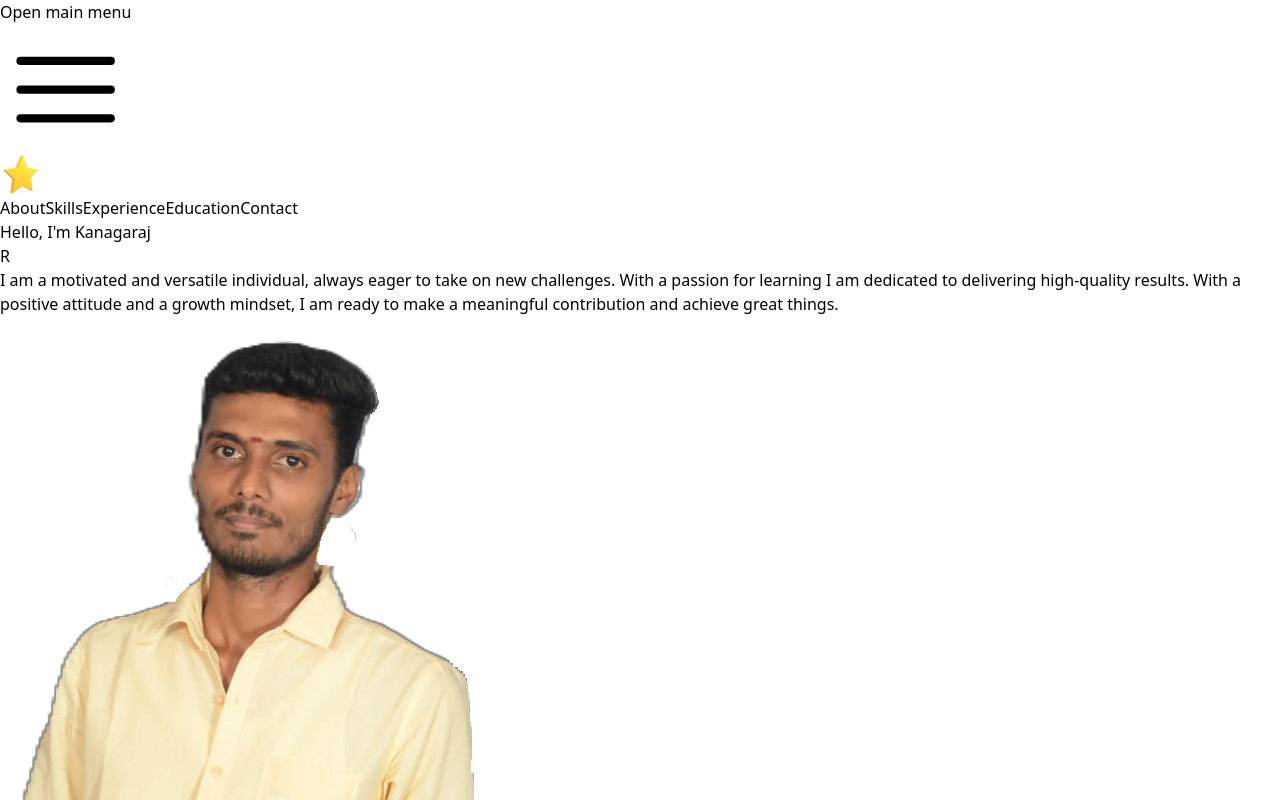
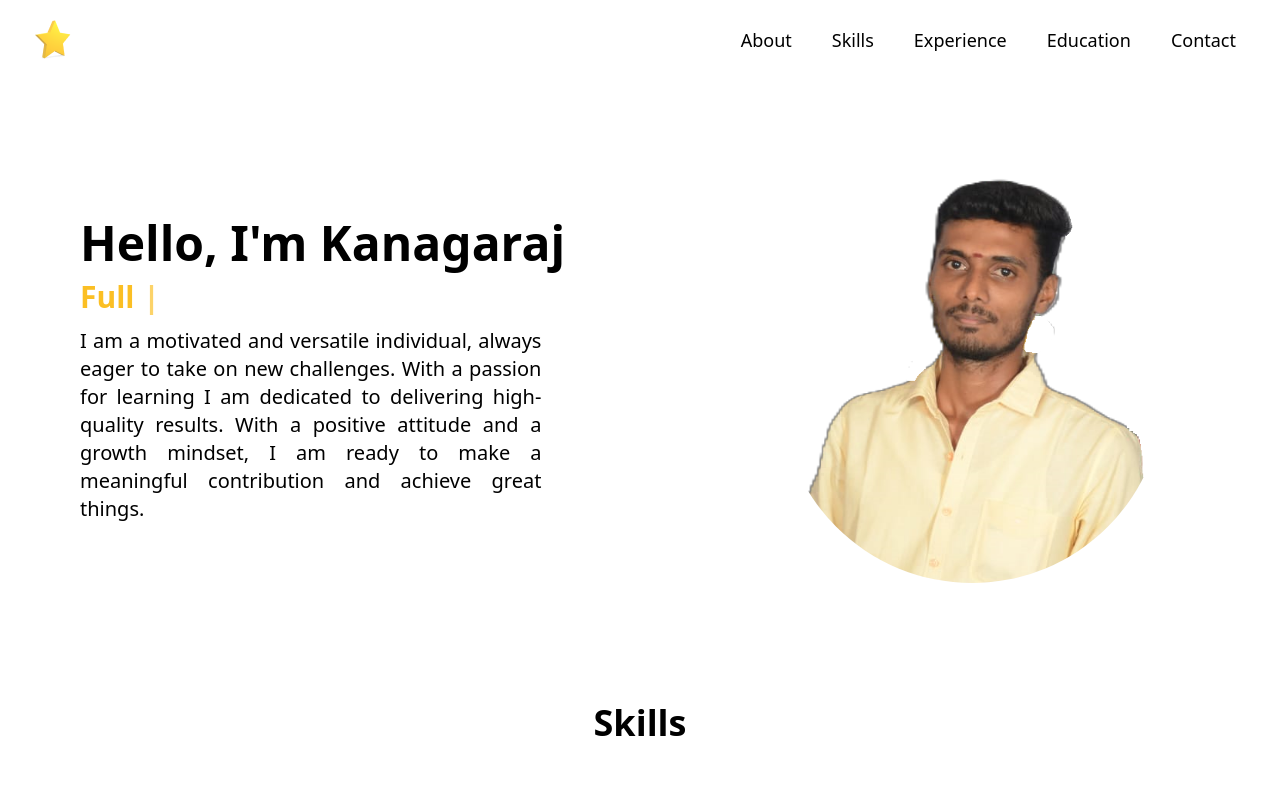
Before and after one commit to KanagarajKj/kanagaraj-portfolio-react, a React (Create React App) app: page / in a window 1280 px wide. Shown: the top 800 px of the page. Built offline with nearby package versions, Linux system fonts and the light colour scheme.

Commit message:
Tailwind Config Updated

```diff
--- a/tailwind.config.js
+++ b/tailwind.config.js
@@ -1,94 +1,10 @@
-const defaultTheme = require('tailwindcss/defaultTheme');
+// tailwind.config.js
 module.exports = {
-  content: ['./src/Components/**/*.{js,ts,jsx,tsx}'],
-  theme: {
-    fontFamily: {
-      sans: ['"Proxima Nova"', ...defaultTheme.fontFamily.sans],
-    },
-    screens: {
-      xss: '375px', // min-width
-      xs: '350px', // min-width
-      '2md': '768px',
-      ...defaultTheme.screens,
-    },
-    extend: {
-      screens: { '3xl': '1540px' },
-      colors: {
-        'primary-blue': '#6478d3',
-        'primary-gray': '#F7F8F9',
-        'dark-blue': '#0C1E6F',
-        'dark-gray': '#B5BABB',
-        'light-gray': '#E8E9EA',
-        'xs-light-gray': '#f8f9fa',
-        't-black': '#191B23',
-        't-black-2': '#0F151D',
-        't-black-3': '#2D3233',
-        't-black-4': '#22242A',
-        'card-black': '#242A39',
-        'p-green': '#51DC8E',
-        'light-gray-100': '#8C9192',
-        'light-gray-200': '#8D92A3',
-        'light-gray-300': '#F1F3F8',
-        'light-gray-400': '#676C6D',
-        'light-gray-500': '#8D9192',
-        'light-gray-250': '#D9D9D9',
-        'light-gray-100-1': '#F7F8FA',
-        'orange': '#F7B579',
-        'orange-800': '#D38640',
-        'light-blue-200': '#CDCDD7',
-        'light-blue-300': '#55595A',
-        'light-red': '#EF4B5F',
-        'load-green': '#51DC8E',
-        'violet-18': '#6478D318',
-        'white-08': '#ffffff14',
-        'violet-02': '#6979CD',
-        cream: '#F3EBE9',
-        brown: '#8E7766',
-        'blue-01': '#3960D9',
-        'blue-02': '#007AFF',
-      },
-      // fontSize: {
-      //   xxxs: '10px',
-      //   xxs: '11px',
-      //   'xs.5': '0.813rem',
-      //   'xl.5': '22px',
-      //   '2.5xl': '1.625rem',
-      // },
-      // dropShadow: {
-      //   card: '0 5px 20px #0000000D',
-      //   a: '0 0 10px #00000010',
-      // },
-      // borderRadius: {
-      //   '2.5xl': '1.25rem',
-      // },
-      // padding: {
-      //   '5px': '5px',
-      // },
-      // height: {
-      //   15: '60px',
-      //   '40per': '45%',
-      //   '48per': '48%',
-      // },
-      // width: {
-      //   15: '60px',
-      // },
-      // margin: {
-      //   '42vh': '42vh',
-      //   '46vh': '46vh',
-      //   '48vh': '48vh',
-      //   '52vh': '52vh',
-      //   '58vh': '58vh',
-      //   '62vh': '62vh',
-      //   92: '22rem',
-      // },
-      // zIndex: {
-      //   1: '1',
-      // },
-      // opacity: {
-      //   46: '.46',
-      //   13: '.13',
-      // },
-    },
-  },
-  plugins: [],
+  // other configurations...
+  content: [
+    './src/**/*.html',
+    './src/**/*.js',
+    './src/**/*.jsx',
+    // add more file extensions if needed
+  ],
 };
```
